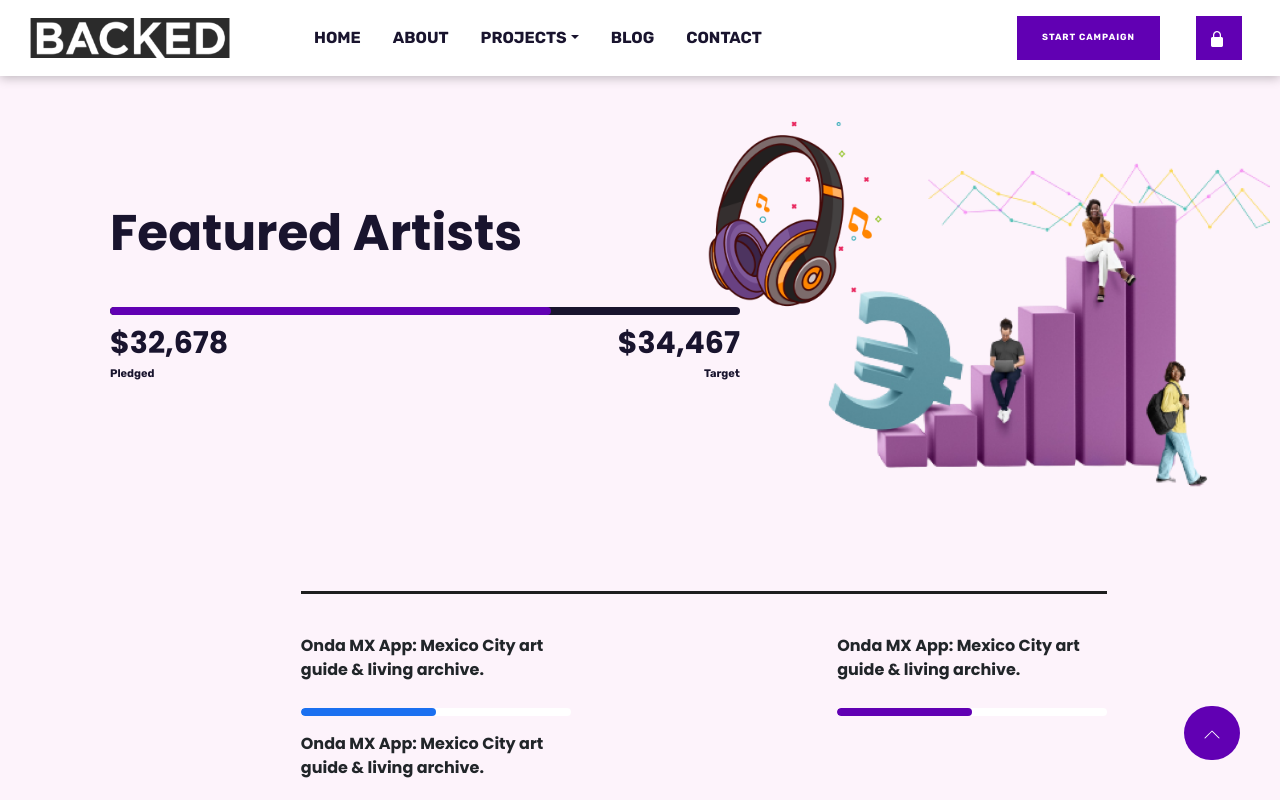
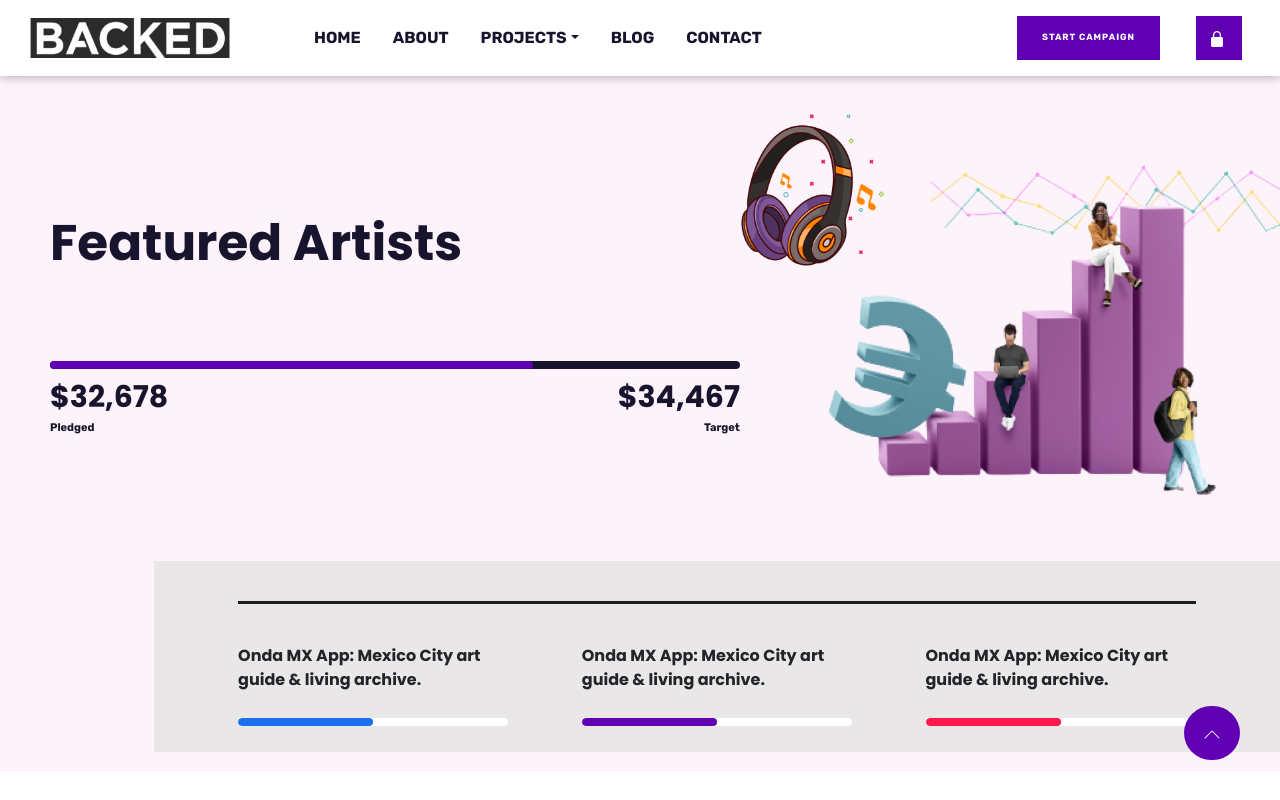
Before and after one commit to ZubairArif234/crowdfunding, a React (Create React App) app: page / in a window 1280 px wide. Shown: the top 800 px of the page. Built offline with nearby package versions, Linux system fonts and the light colour scheme.

Commit message:
polished

```diff
--- a/src/App.css
+++ b/src/App.css
@@ -101,10 +101,11 @@
   flex-wrap: wrap;
   background-color: #FDF3FB;
   margin-bottom: 30px;
+  /* padding-bottom: 120px; */
 }
 
 .homedivone {
-  width: 650px;
+  width: 710px;
   margin: 10px;
 
 }
@@ -143,7 +144,8 @@
   padding: 10px;
   font-weight: 600 !important;
   /* background-color: yellow; */
-  margin-top: 100px;
+  margin-top: 110px;
+  margin-bottom: 60px;
 }
 
 .homeimagelevels {
@@ -156,23 +158,23 @@
 
 .imagelevels {
   margin-left: 10%;
-  width: 90%;
+  width: 92%;
 
 }
 
 .headphonepic {
-  width: 40%;
+  width: 33%;
   /* background-color: palevioletred; */
   right: 75%;
-  bottom: 50%;
+  bottom: 60%;
   position: absolute;
 }
 
 
 
 .planboxmain {
-  /* background-color: hsl(330, 4%, 91%); */
-  width: 90%;
+  background-color: hsl(330, 4%, 91%);
+  width: 88%;
   margin-left: 10%;
   padding-top: 40px;
   padding-bottom: 20px;
@@ -180,7 +182,7 @@
 }
 
 .planboxinner {
-  width: 70%;
+  width: 85%;
   padding-top: 30px;
   display: flex;
   justify-content: space-between;
--- a/src/components/popularcard.js
+++ b/src/components/popularcard.js
@@ -9,7 +9,7 @@ function Popularcard({ img, heading, price1, price2, detail1, detail2, below1, b
         hoverable
         bordered={false}
         style={{
-          width: 290,
+          width: 310,
           borderRadius: "0",
           marginTop:'10px',
 
```
